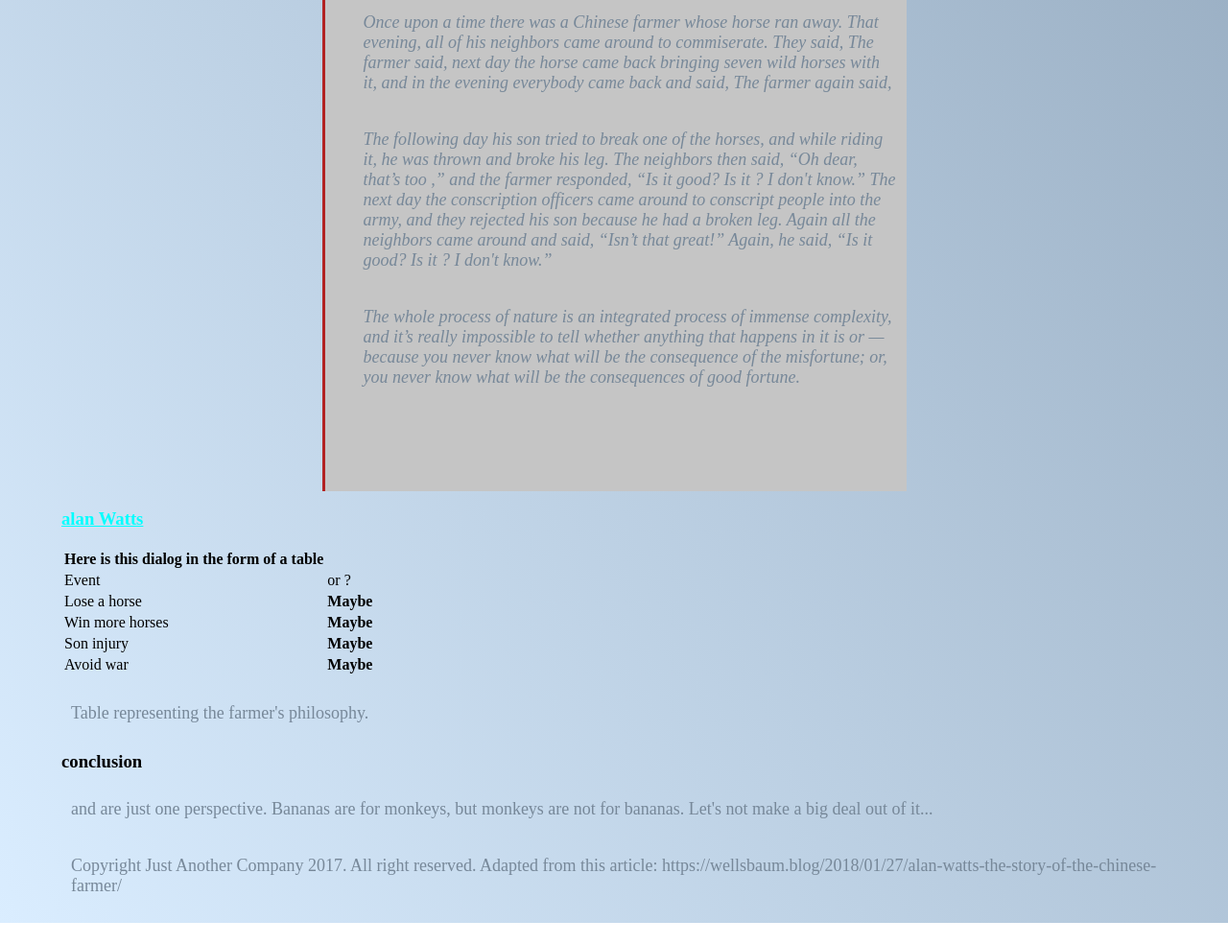
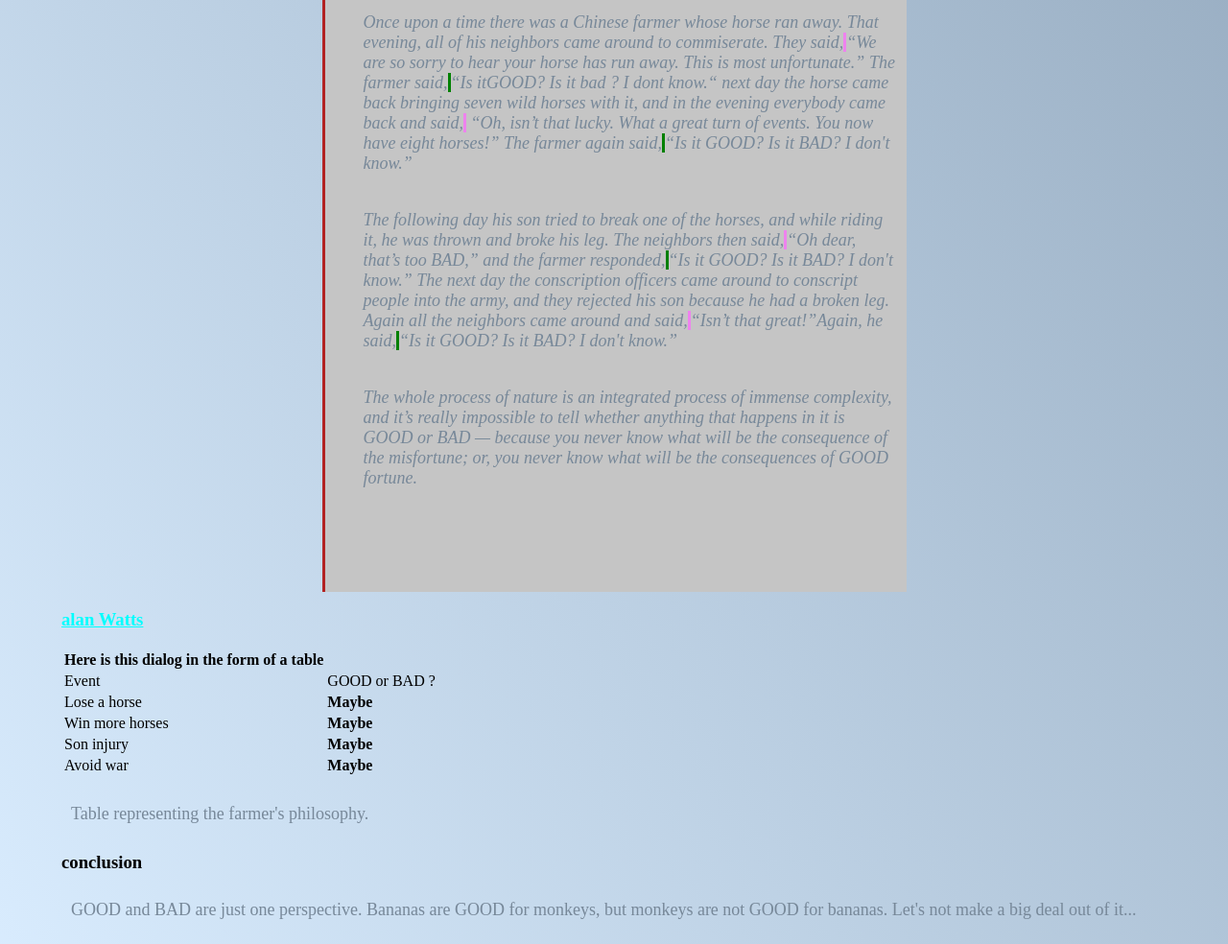
Before and after one commit to Hartiel-Tanguy/progressive-enhancement, a plain HTML site: page index.html in a window 1280 px wide. Shown: the part 1764-2748 px from the top of the page at 96% size. Before the commit the page ends 2726 px from the top, so only its background shows below. Drawn offline with Linux system fonts and the light colour scheme.

Commit message:
fin citation

```diff
--- a/index.html
+++ b/index.html
@@ -12,16 +12,16 @@
   <h1>Story of the Chinese Farmer</h1>
 </header>
 
-  <h2><q>Is it a <span class="good">good</span> thing? Is that a <span class="bad" bad></span> thing? I don't know.</q>
+  <h2><q>Is it a <span class="good">good</span> thing? Is that a <span class="bad"> bad</span> thing? I don't know.</q>
     May 11, 2016, Alexandre Gorius</h2>
 
-<p>In nature, <span class="good">Good</span> & Evil do not exist. The Universe itself is neither <span class="good"></span>good nor <span class="bad" bad></span>, but a potential in permanent development.
+<p>In nature, <span class="good">Good</span> & Evil do not exist. The Universe itself is neither <span class="good">good</span> nor <span class="bad">bad</span>, but a potential in permanent development.
 </p>
 <P>
     In life, there are 4 types of people.
 </P>
 <ul>
-    <li>people who think the Internet is <span class="good">good<span class="good" ></span> ,</li>
+    <li>people who think the Internet is <span class="good">good</span> ,</li>
     <li>people who think the Internet is evil,</li>
     <li>people who think the Internet is cats,</li>
     <li>people who don't think about it.</li>
@@ -43,13 +43,13 @@
 <caption> <a href="https://www.google.com/search?q=%22The+Old+Chinese+Farmer%22&client=ubuntu&hs=wzd&channel=fs&sxsrf=APq-WBu1MPq0W5IycpJEl8fxH7UTdosrWQ:1648733004469&source=lnms&tbm=isch&sa=X&ved=2ahUKEwj-872IufD2AhVYO-wKHbSEDxYQ_AUoAXoECAEQAw&biw=924&bih=968&dpr=1" target="blank" title="this is some text i want to display">    "The Old Chinese Farmer"</a></caption>
 <blockquote>
 <p>
-  <span class="citation"> Once upon a time there was a Chinese farmer whose horse ran away. That evening, all of his neighbors came around to commiserate. They said, <span class="villageois"  “We are so sorry to hear your horse has run away. This is most unfortunate.”></span> The farmer said, <span class="fermié" “Is it class="good"good? Is it bad? I dont know.“></span> next day the horse came back bringing seven wild horses with it, and in the evening everybody came back and said,<span class="villageois" “Oh, isn’t that lucky. What a great turn of events. You now have eight horses!”></span> The farmer again said,<span class="fermié" “Is it good? Is it class="bad" bad? I don't know.”></span>
+  <span class="citation"> Once upon a time there was a Chinese farmer whose horse ran away. That evening, all of his neighbors came around to commiserate. They said,<em class="villageois">“We are so sorry to hear your horse has run away. This is most unfortunate.”</em> The farmer said,<em class="fermié"></em>“Is it<span class="good">good</span>? Is it <span class=""bad">bad</span> ? I dont know.“</em> next day the horse came back bringing seven wild horses with it, and in the evening everybody came back and said,<em class="villageois"> “Oh, isn’t that lucky. What a great turn of events. You now have eight horses!”</em> The farmer again said,<em class="fermié">“Is it <span class="good"> good</span>? Is it<span class="bad"> bad</span>? I don't know.”</em>
 </span> </p>
 <p>
-   <span class="citation">The following day his son tried to break one of the horses, and while riding it, he was thrown and broke his leg. The neighbors then said, “Oh dear, that’s too <span class="bad" bad></span>,” and the farmer responded, “Is it <span class="good" > good</span>? Is it <span class="bad" bad></span>? I don't know.” The next day the conscription officers came around to conscript people into the army, and they rejected his son because he had a broken leg. Again all the neighbors came around and said, “Isn’t that great!” Again, he said, “Is it good? Is it <span class="bad" bad></span>? I don't know.”
+   <span class="citation">The following day his son tried to break one of the horses, and while riding it, he was thrown and broke his leg. The neighbors then said,<em class="villageois">“Oh dear, that’s too <span class="bad"> bad</span>,” </em>and the farmer responded,<em class="fermié">“Is it <span class="good">good</span>? Is it <span class="bad"> bad</span>? I don't know.”</em> The next day the conscription officers came around to conscript people into the army, and they rejected his son because he had a broken leg. Again all the neighbors came around and said,<em class="villageois">“Isn’t that great!”</em>Again, he said,<em class="fermié">“Is it <span class="good"> good</span>? Is it<span class="bad"> bad</span>? I don't know.”</em>
 </span> </p>
 <p>
-   <span class="citation"> The whole process of nature is an integrated process of immense complexity, and it’s really impossible to tell whether anything that happens in it is <span class="good" good></span> or <span class="bad" bad></span> — because you never know what will be the consequence of the misfortune; or, you never know what will be the consequences of <span class="good" > good</span> fortune.
+   <span class="citation"> The whole process of nature is an integrated process of immense complexity, and it’s really impossible to tell whether anything that happens in it is <span class="good"> good</span> or <span class="bad"> bad</span> — because you never know what will be the consequence of the misfortune; or, you never know what will be the consequences of <span class="good" > good</span> fortune.
 
 </span></p>
 
@@ -65,7 +65,7 @@
     <tbody>
         <tr>
             <td>Event</td>
-            <td><span class="good" Good></span> or <span class="bad" Bad></span> ?</td>
+            <td><span class="good"> Good</span> or <span class="bad"> Bad</span> ?</td>
         </tr>
         <tr>
             <td>Lose a horse</td>
@@ -87,7 +87,7 @@
 </table>
 <p>Table representing the farmer's philosophy.</p>
 <h3>conclusion</h3>
-<p><span class="good" Good></span> and <span class="bad" Bad></span> are just one perspective. Bananas are <span class="good" good></span> for monkeys, but monkeys are not <span class="good" good></span> for bananas. Let's not make a big deal out of it...
+<p><span class="good">Good</span> and <span class="bad"> Bad</span> are just one perspective. Bananas are <span class="good" >good</span> for monkeys, but monkeys are not <span class="good"> good</span> for bananas. Let's not make a big deal out of it...
 </p>
 <footer>
 <p>Copyright Just Another Company 2017. All right reserved. Adapted from this article: https://wellsbaum.blog/2018/01/27/alan-watts-the-story-of-the-chinese-farmer/
--- a/style.css
+++ b/style.css
@@ -38,3 +38,22 @@ body{
     font-style: italic;
 
 }
+.villageois{
+    border-left: solid violet;
+
+}
+.fermié{
+    border-left: solid green;
+}
+
+h1{
+    background-color: yellow;
+}
+
+.good{
+    text-transform: uppercase;
+}
+
+.bad{
+    text-transform: uppercase;
+}
```
